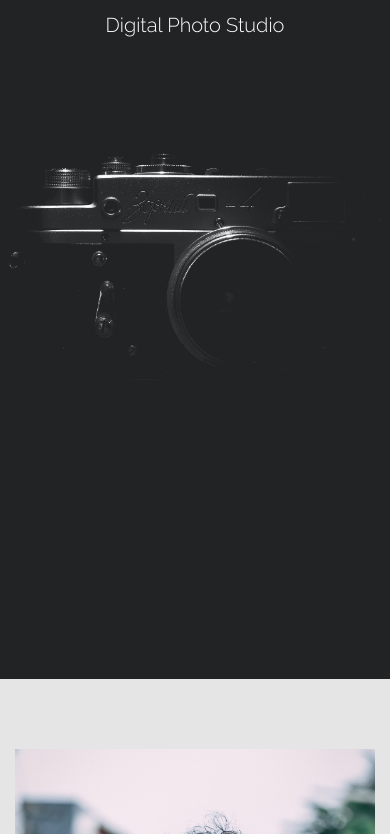
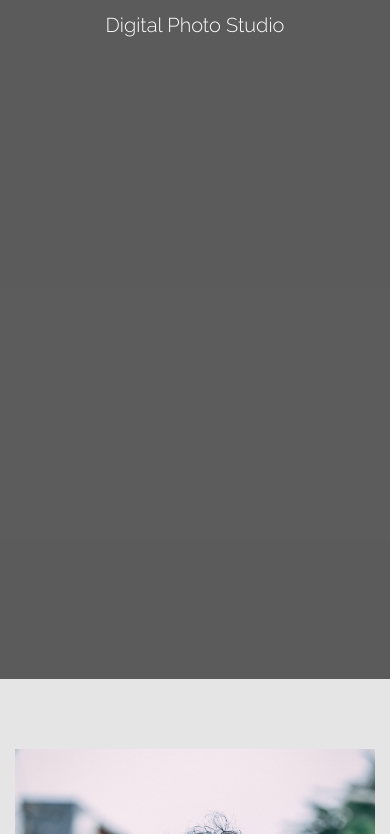
Before and after one commit to EmmanuelOluwafemi/gringo, a plain HTML site: page index.html in a window 390 px wide. Shown: the part 221-1055 px from the top of the page. Drawn offline with nearby package versions, Linux system fonts and the light colour scheme; some packages are replaced by stand-ins of ours; a script that the page names is missing.

```diff
--- a/assets/css/style.css
+++ b/assets/css/style.css
@@ -403,17 +403,7 @@
 
 
 @media screen and (max-width: 900px) {
-    .hero{
-        position: relative;
-        width: 100%;
-        height: 100vh;
-        background: rgba(0,0,0,.6);
-        background-size: cover;
-        background-position: center;
-        display: flex;
-        align-items: center;
-        flex-direction: column;
-    }
+
 
     .about .img{
         background-position-y: 0px;
@@ -445,7 +435,7 @@
         position: relative;
         width: 100%;
         height: 100vh;
-        background: url("../images/tomasz-sroka-CewT9iFBcgE-unsplash.jpg");
+        background: rgba(0,0,0,.6);
         background-size: cover;
         background-position: center;
         display: flex;
--- a/index.html
+++ b/index.html
@@ -218,8 +218,8 @@
 
     <!-- baguettebox -->
     <script src="https://cdnjs.cloudflare.com/ajax/libs/baguettebox.js/1.8.1/baguetteBox.min.js"></script>
-     -->
-    <!-- <script src="./assets/js/script.js"></script>
+
+    <script src="./assets/js/script.js"></script>
 
     <script>
       AOS.init();
```
